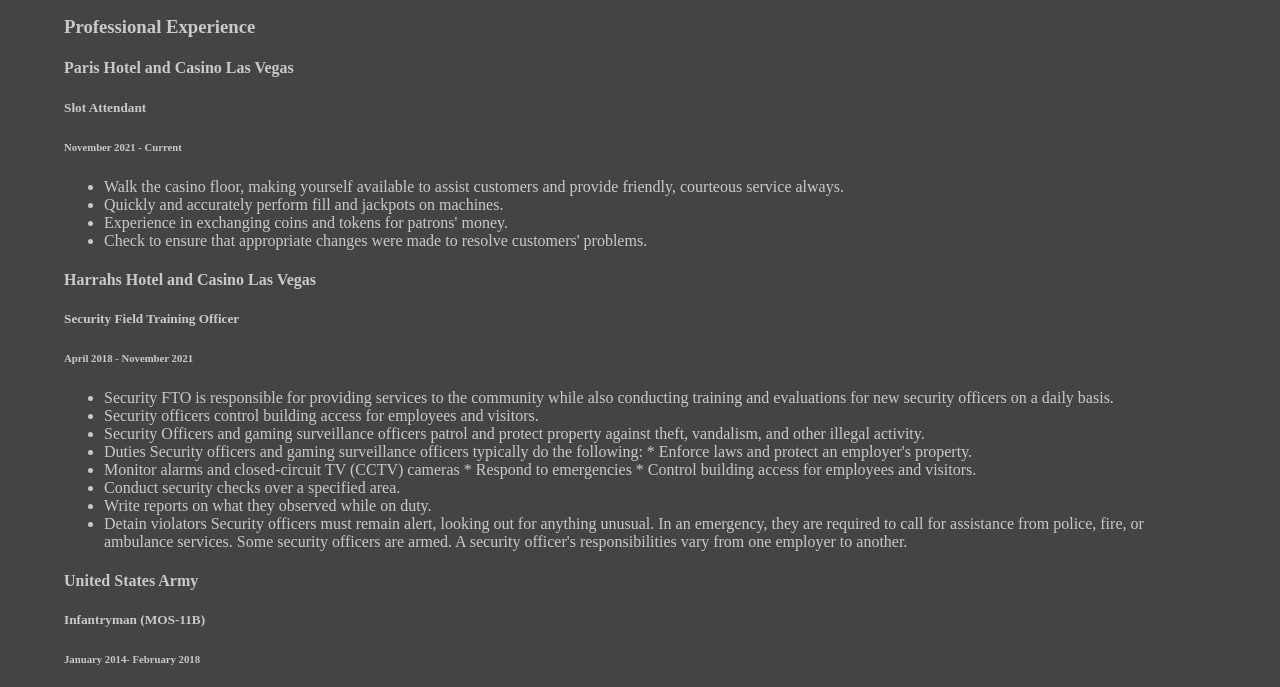
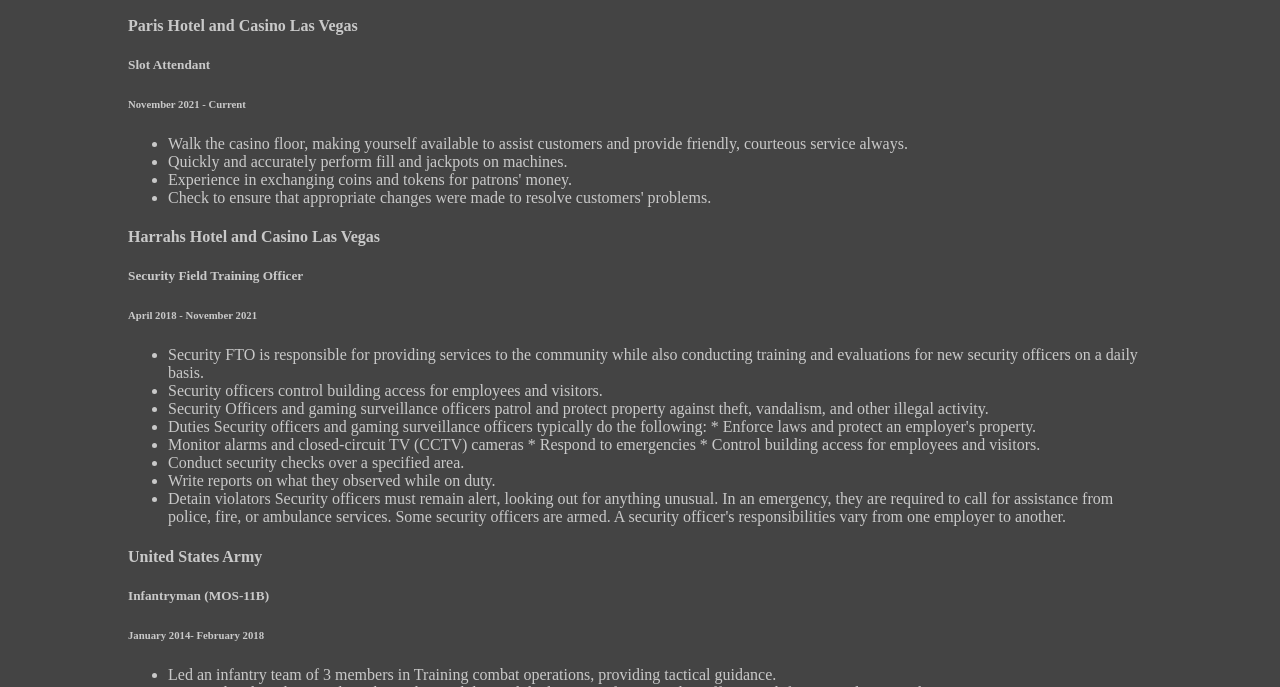
Before and after one commit to johnlagansua/johnlagansua.github.io, a plain HTML site: page index.html in a window 1280 px wide. Shown: the part 143-830 px from the top of the page. Drawn offline with Linux system fonts and the light colour scheme.

Commit message:
Update style.css

```diff
--- a/style.css
+++ b/style.css
@@ -2,7 +2,7 @@ body {
   background-color: #444444;
   color: #dddd;
   font-family: "Times New Roman", Times, serif;
-  margin: 5% 5%
+  margin: 0% 10%
 
 }
 
```
